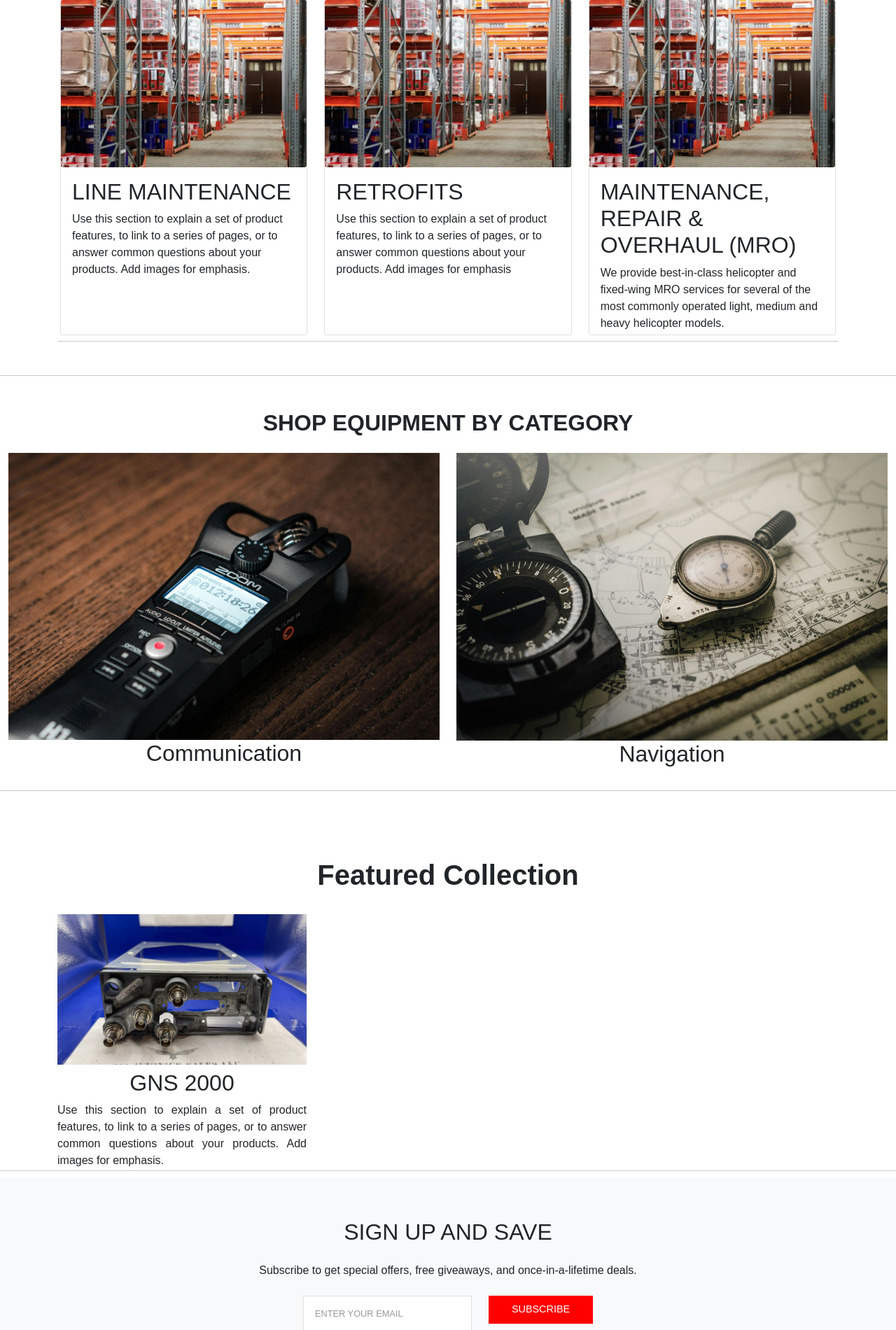
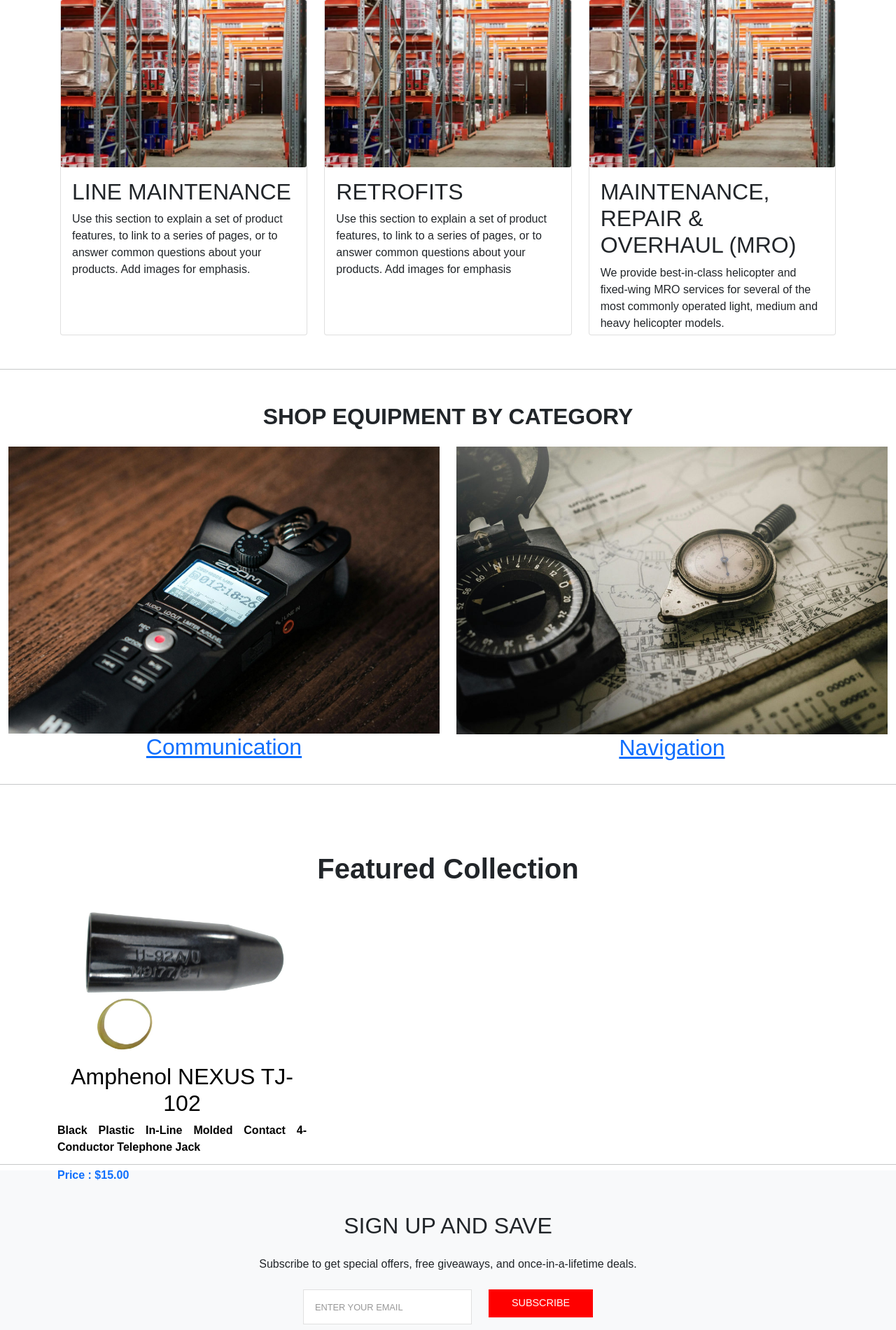
Before and after one commit to Vinayrk2/Avionics, a Django app: page / in a window 1280 px wide. Shown: the part 1281-3181 px from the top of the page at 70% size. Run offline with Django 5.2, Linux system fonts and the light colour scheme; data comes from the database, SQL or seed files in the repository; both versions use the stored data as it was after the commit.

Commit message:
category wise added the products

```diff
--- a/QFAvionics/QFAvionics/views.py
+++ b/QFAvionics/QFAvionics/views.py
@@ -37,6 +37,9 @@ def home(request):
         "name": "MAINTENANCE, REPAIR & OVERHAUL (MRO)",
         "description":"We provide best-in-class helicopter and fixed-wing MRO services for several of the most commonly operated light, medium and heavy helicopter models."
     }
+    ]
 
-    ]
+    for product  in products:
+        product.image = product.images.all()[0].image.url
+
     return render(request, "home.html", {'categories':categories, 'products':products, 'services':services})
--- a/QFAvionics/product/models.py
+++ b/QFAvionics/product/models.py
@@ -7,7 +7,7 @@ class Product(models.Model):
     price = models.DecimalField(max_digits=10, decimal_places=2)
     weight = models.DecimalField(max_digits=10, decimal_places=2)
     stock_quantity = models.PositiveIntegerField(default=0)
-    category = models.OneToOneField('Category', blank=True, on_delete=models.CASCADE)
+    category = models.ForeignKey('Category', blank=True, on_delete=models.CASCADE)
     is_available = models.BooleanField(default=True)  # New field for active status
     created_at = models.DateTimeField(auto_now_add=True)
     updated_at = models.DateTimeField(auto_now=True)
--- a/QFAvionics/product/urls.py
+++ b/QFAvionics/product/urls.py
@@ -6,6 +6,6 @@ from django.conf.urls.static import static
 from user.views import signup,userlogin, userlogout
 
 urlpatterns = [
-    path("view", views.product_view, name="product-view"),
-    path("category", views.product_by_category, name="product-list-categorized")
+    path("view/<int:id>/", views.product_view, name="product-view"),
+    path("category/<str:name>/", views.product_by_category, name="product-list-categorized")
 ]
--- a/QFAvionics/templates/home.html
+++ b/QFAvionics/templates/home.html
@@ -60,7 +60,6 @@
 
         </div>
 
-        <hr class="my-2" style="height: 1px;" />
 
         {% comment %} <div class="row px-5 g-5 d-flex justify-content-center">
 
@@ -111,17 +110,19 @@
         <div class="row mt-2 d-flex justify-content-center">
         {% if categories %}
         {% for category in categories %}
-            {% if categories|length < 4 %}
-            <div class="col-md-{{categories|length|card_size}} mb-4">
-            {% else %}
-            <div class="col-md-3 mb-4">
-            {% endif %}
+        {% if categories|length < 4 %}
+        <div class="col-md-{{categories|length|card_size}} mb-4">
+        {% else %}
+        <div class="col-md-3 mb-4">
+        {% endif %}
+                <a href="{% url 'product-list-categorized' name=category.name %}">
                 <div class="category-box">
                     <img src="{{ category.image }}" alt="Communications Equipment" class="equipment-image" >
                     <div class="category-label">
                         <h2 class="mb-0 text-center">{{category.name}}</h2>
                     </div>
                 </div>
+                </a>
             </div>
         {% endfor %}
         {% endif %}
@@ -147,9 +148,12 @@
                 {% if products %}
                 {% for product in products %}
                 <div class="col-md-4 card-shop">
-                    <img src="/Avionics/website-ss/GNS.webp" alt="Online Store" class="service-image" style="max-height:60%; object-fit:cover;">
-                    <h2 class="service-title">GNS 2000</h2>
-                    <p class="service-description">Use this section to explain a set of product features, to link to a series of pages, or to answer common questions about your products. Add images for emphasis.</p>
+                    <a href="{% url 'product-view' id=product.id %}" style="text-decoration:none; color:black; font-weight:bolder;">
+                    <img src="{{product.image}}" alt="Online Store" class="service-image" style="max-height:60%; object-fit:cover;">
+                    <h2 class="service-title"> {{product.name}} </h2>
+                    <p class="service-description">{{product.description}}</p>
+                    <p class="service-description fw-bolder text-primary">Price : ${{product.price}}</p>
+                </a>
                 </div>
                 {%  endfor %}
                 {% endif %}
--- a/QFAvionics/templates/master.html
+++ b/QFAvionics/templates/master.html
@@ -70,9 +70,6 @@
                     </li>
                     <li class="nav-item">
                         <a class="nav-link" href="#">CONTACT</a>
-                    </li>
-                    <li class="nav-item">
-                        <a class="nav-link text-danger" href="{% url 'product-view' %}">Product Page</a>
                     </li>
                 </ul>
                 <div>
```
Also changed, not shown: QFAvionics/product/views.py (+8 -5 lines), QFAvionics/db.sqlite3.
